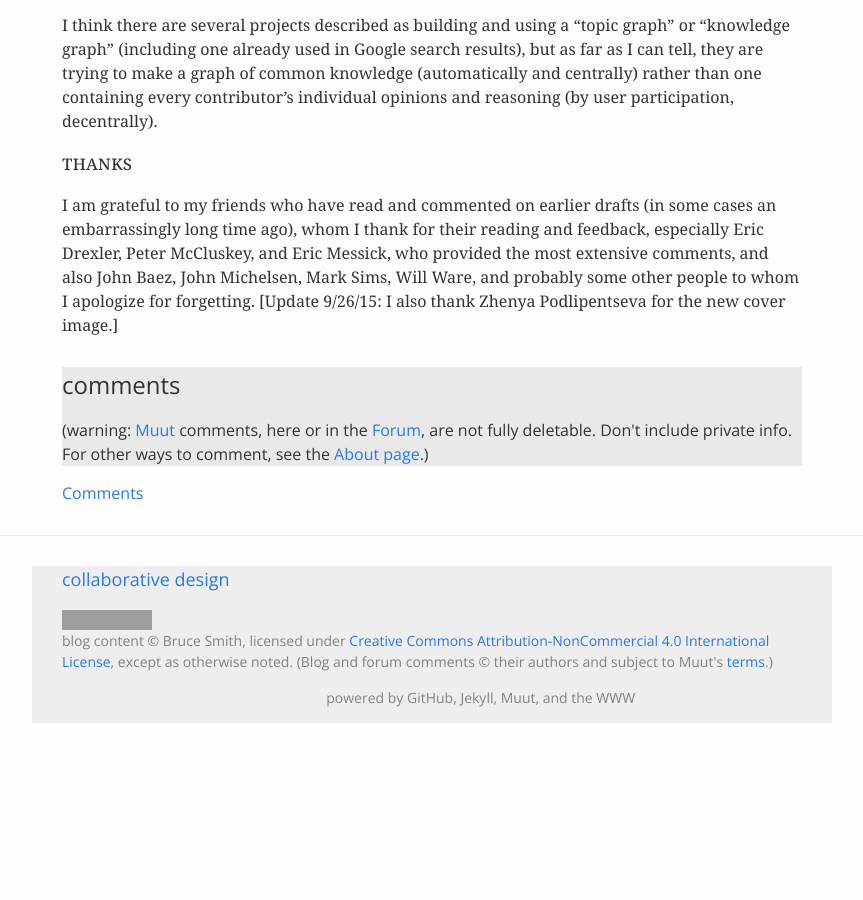
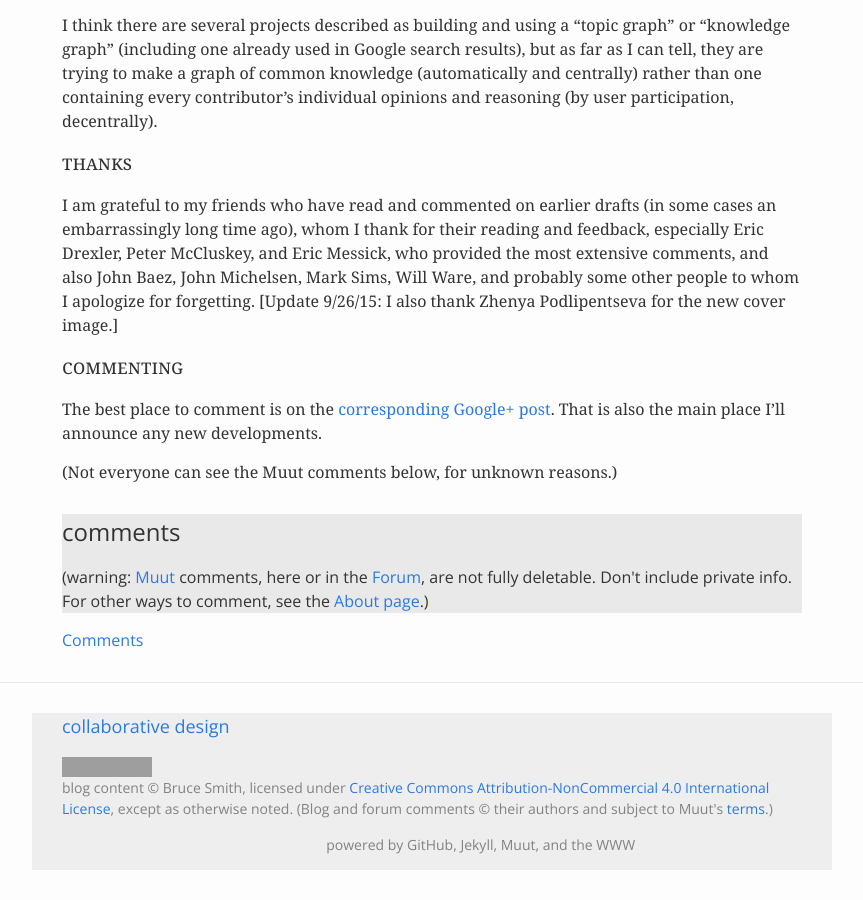
Before and after one commit to oresmus/oresmus.github.io, a Jekyll site: the page built from _posts/2015-09-21-social-net-for-ideas.md, in a window 1280 px wide and 900 px high, scrolled down 11754 px. Shown: the whole window, without its empty margins (208-1071 px from the left). Built offline with Jekyll 4.4.1, drawn with Linux system fonts in a browser that asks for light colours; before the commit the page ends 12507 px from its top, so only the background shows below that; grey boxes are pictures that could not be loaded.

Commit message:
add commenting section pointing to G+ post

```diff
--- a/_posts/2015-09-21-social-net-for-ideas.md
+++ b/_posts/2015-09-21-social-net-for-ideas.md
@@ -540,3 +540,10 @@ whom I thank for their reading and feedback,
 especially Eric Drexler, Peter McCluskey, and Eric Messick, who provided the most extensive comments,
 and also John Baez, John Michelsen, Mark Sims, Will Ware, and probably some other people to whom I apologize for forgetting.
 [Update 9/26/15: I also thank Zhenya Podlipentseva for the new cover image.]
+
+#### commenting
+
+The best place to comment is on the [corresponding Google+ post](https://plus.google.com/+BruceSmith1/posts/VQvWraXr9D4).
+That is also the main place I'll announce any new developments.
+
+(Not everyone can see the Muut comments below, for unknown reasons.)
```
